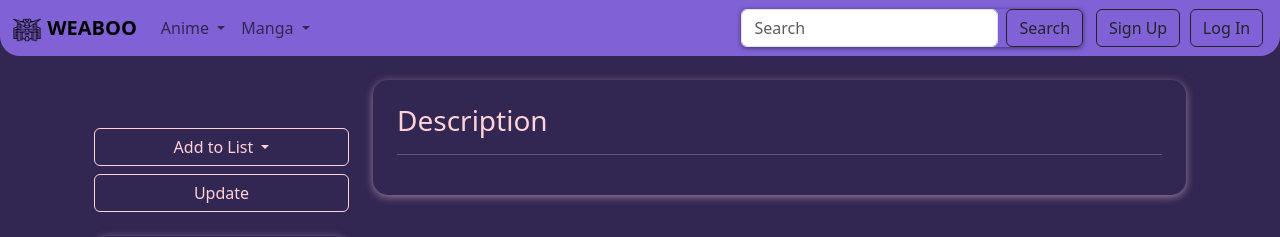
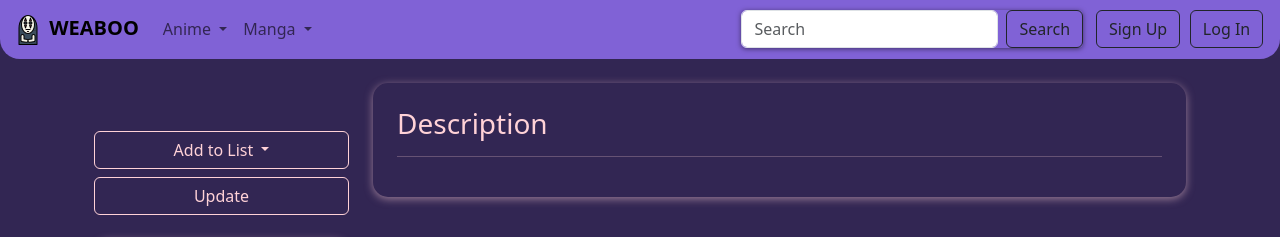
Before and after one commit to aarzoo8810/Weaboo, a Django app: page /manga/1 in a window 1280 px wide. Shown: the top 237 px of the page. Run offline with Django 4.2, Linux system fonts and the light colour scheme; data that the repository does not hold is empty.

Commit message:
feat: add user-profile icon & change branch and favicon icon

```diff
--- a/weaboo/templates/base.html
+++ b/weaboo/templates/base.html
@@ -8,7 +8,7 @@
     <title>{% block title %}{% endblock  %}</title>
     <link href="https://cdn.jsdelivr.net/npm/bootstrap@5.3.1/dist/css/bootstrap.min.css" rel="stylesheet" integrity="sha384-4bw+/aepP/YC94hEpVNVgiZdgIC5+VKNBQNGCHeKRQN+PtmoHDEXuppvnDJzQIu9" crossorigin="anonymous">
     <link rel="stylesheet" href="{% static 'base.css' %}">
-    <link rel="icon" type="image/x-icon" href="{% static "info/images/gundam.png" %}">
+    <link rel="icon" type="image/x-icon" href="{% static "info/images/ghost.png" %}">
     {% block stylesheet %}
     {% endblock  %}
   </head>
@@ -16,7 +16,7 @@
     <nav class="navbar sticky-top navbar-expand-lg">
         <div class="container-fluid">
           <a class="navbar-brand" href="{% url 'index' %}">
-            <img src="{% static "info/images/gundam.png" %}" alt="Bootstrap" width="30" height="24">
+            <img src="{% static "info/images/ghost.png" %}" alt="brand-icon">
             WEABOO
           </a>
           <button class="navbar-toggler" type="button" data-bs-toggle="collapse" data-bs-target="#navbarSupportedContent" aria-controls="navbarSupportedContent" aria-expanded="false" aria-label="Toggle navigation">
@@ -55,6 +55,7 @@
               {% if request.user.is_authenticated %}
                 <li class="nav-item dropdown username-btn ms-3">
                   <button type="button" class="btn btn-outline-dark dropdown-toggle" data-bs-toggle="dropdown" aria-expanded="false">
+                    <img src="{% static "info/images/user.png" %}" alt="user-pic" width="24" height="24">
                     {{request.user.username}}
                   </button>
                   <ul class="dropdown-menu">
```
Also changed, not shown: weaboo/db.sqlite3, weaboo/info/static/info/images/ghost.png (added), weaboo/info/static/info/images/gundam.png, weaboo/info/static/info/images/user.png (added).
